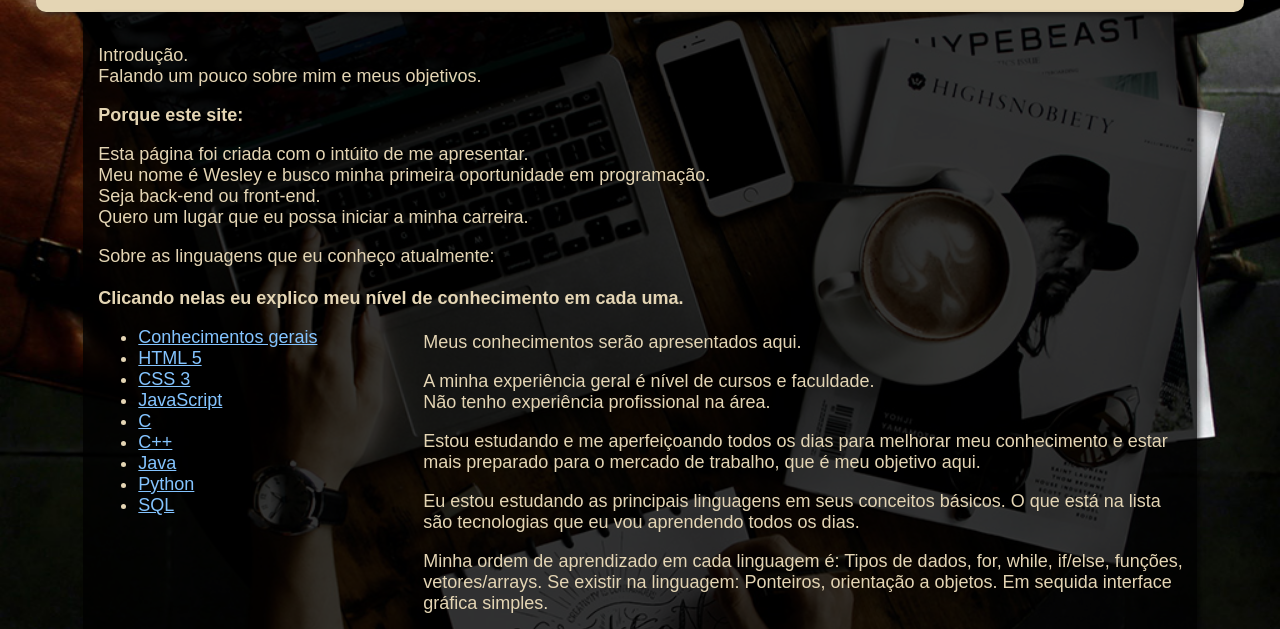
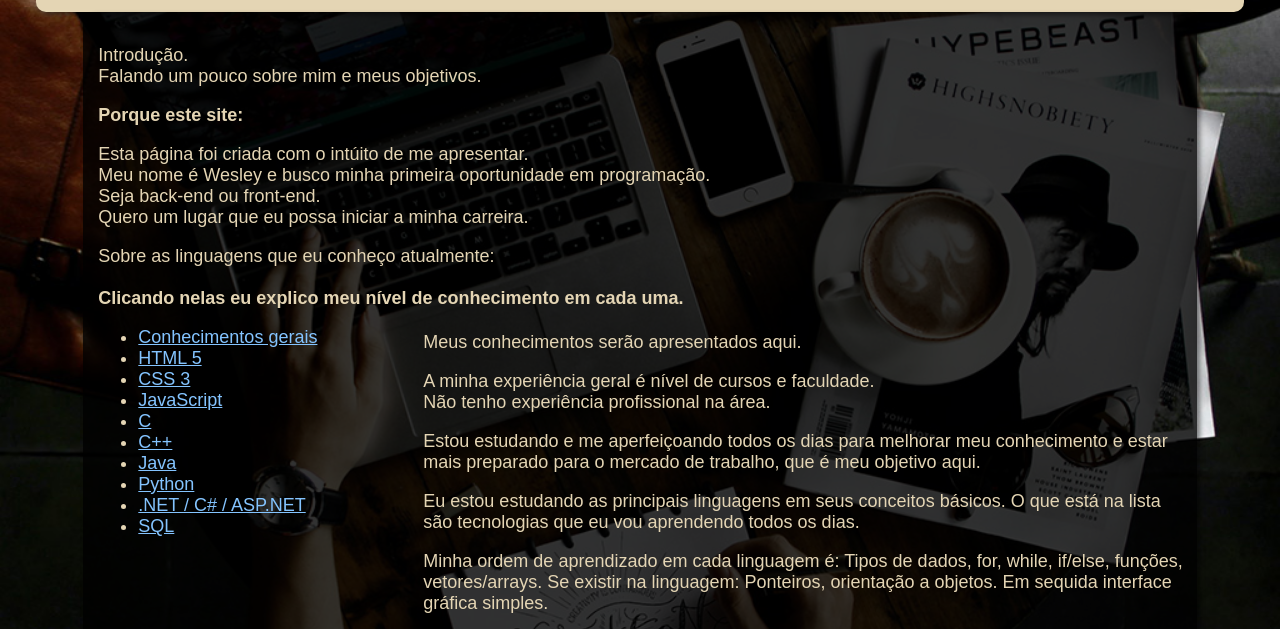
Before and after one commit to wesleytakatsu/Pagina-Apresentacao-Pessoal, a plain HTML site: page index.html in a window 1280 px wide. Shown: the part 123-752 px from the top of the page. Drawn offline with Linux system fonts and the light colour scheme.

Commit message:
atualizacao

```diff
--- a/index.html
+++ b/index.html
@@ -53,6 +53,7 @@
                             <li><a href="#" onclick="cplusplus()">C++</a></li>
                             <li><a href="#" onclick="javaa()">Java</a></li>
                             <li><a href="#" onclick="pythonn()">Python</a></li>
+                            <li><a href="#" onclick="dotnet()">.NET / C# / ASP.NET</a></li>
                             <li><a href="#" onclick="sqll()">SQL</a></li>
                         </ul>
                     </p>
--- a/script/script.js
+++ b/script/script.js
@@ -50,6 +50,11 @@ function javaa(){
 function pythonn(){
     conhecimento.innerHTML =`<p>Python</p>`;
 }
+
+function dotnet(){
+    conhecimento.innerHTML =`<p>.NET</p>`;
+}
+
 function sqll(){
     conhecimento.innerHTML =`<p>SQL</p>
     `;
```
